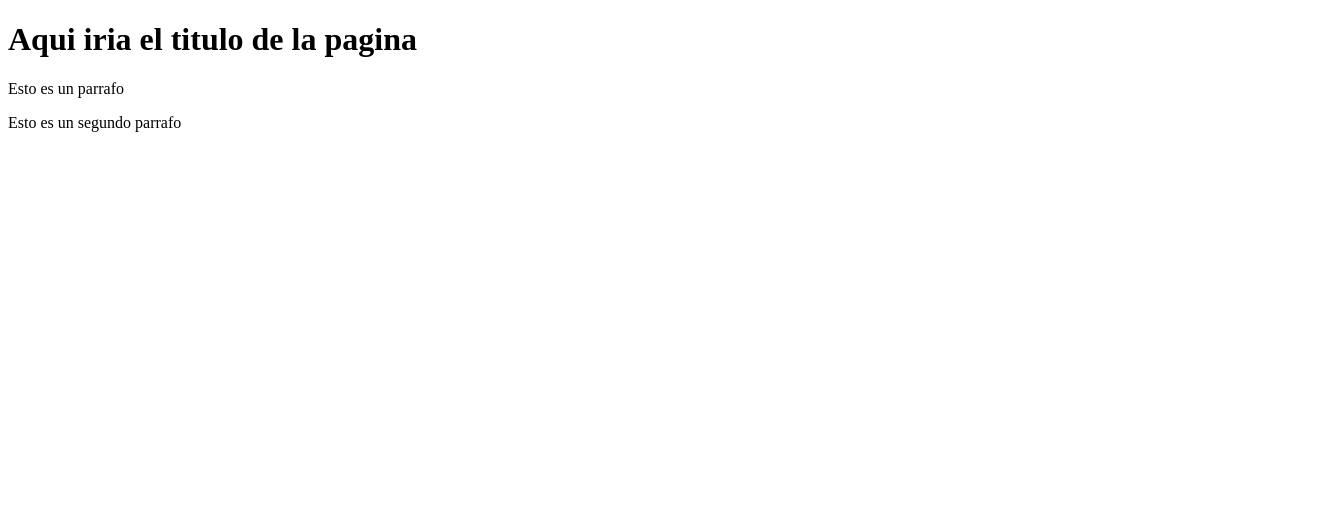
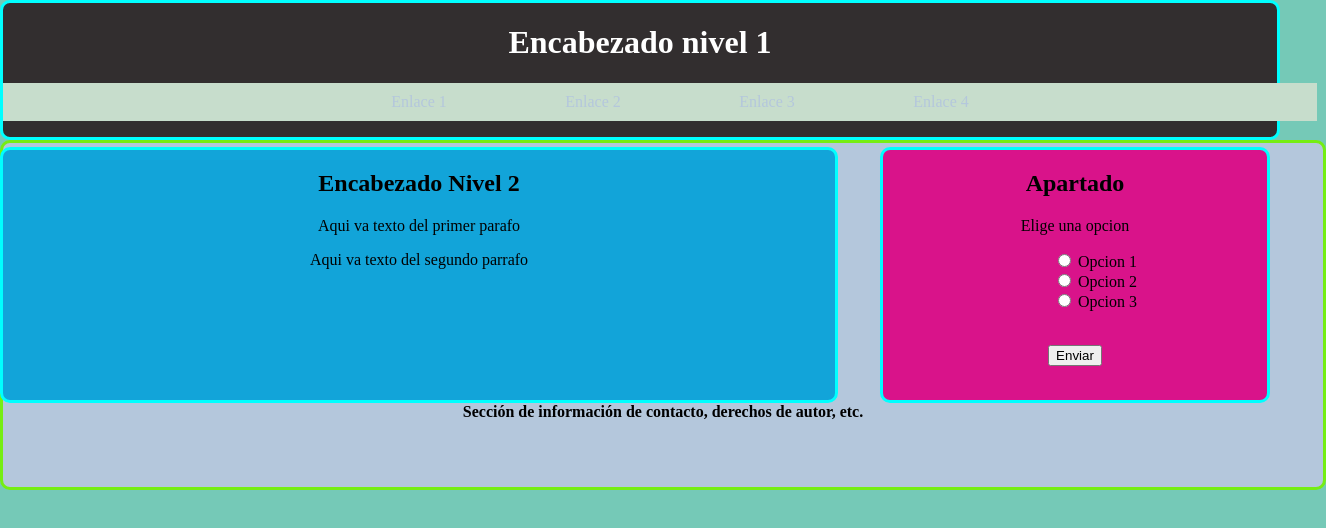
Before and after one commit to daviddelarosag/proyecto-web-empresac, a plain HTML site: page index.html in a window 1280 px wide. Shown: the whole page, 1326 px wide, since content can reach past the window. Drawn offline with Linux system fonts and the light colour scheme.

Commit message:
ejercicio 4

```diff
--- a/index.html
+++ b/index.html
@@ -4,11 +4,66 @@
     <meta charset="UTF-8">
     <meta http-equiv="X-UA-Compatible" content="IE=edge">
     <meta name="viewport" content="width=device-width, initial-scale=1.0">
-    <title>Document</title>
+
+    <link rel="stylesheet" href="css/style.css">
+     <title>Document</title>
 </head>
 <body>
-    <h1>Aqui iria el titulo de la pagina </h1>
-    <p> Esto es un parrafo </p>
-    <p>Esto es un segundo parrafo</p>
+
+<header>
+    <h1>Encabezado nivel 1 </h1>
+    <nav>
+        <ul>
+            <li><a href="https://www.google.com.mx/?hl=es-419">Enlace 1 </a></li>
+            <li><a href="https://www.google.com.mx/?hl=es-419">Enlace 2 </a> </li>
+            <li><a href="https://www.google.com.mx/?hl=es-419">Enlace 3 </a> </li>
+            <li><a href="https://www.google.com.mx/?hl=es-419">Enlace 4 </a> </li>
+        </ul>
+        </nav>
+
+
+
+</header>
+   <main>
+    <section>
+        <h2>Encabezado Nivel 2</h2>
+        <p>Aqui va texto del primer parafo</p>
+        <p>Aqui va texto del segundo parrafo</p>
+    </section>
+
+    <aside>
+
+        <h2> <strong>  Apartado</strong>
+
+        </h2>
+        <p>
+
+            Elige una opcion
+        </p>
+<form>
+    <ul>
+    <input type="radio" name="opcion1" id="opcion1">
+    <label for="opcion1"> Opcion 1</label> <br>
+    <input type="radio" name="opcion1" id="opcion1">
+    <label for="opcion1"> Opcion 2</label> <br>
+    <input type="radio" name="opcion1" id="opcion1">
+    <label for="opcion1"> Opcion 3</label>
+</form>
+</ul>
+<br>
+
+<input type="submit" value="Enviar">
+
+
+        </aside>
+    </main>
+
+<footer>
+<h4>Sección de información de contacto, derechos de autor, etc.
+
+</h4>
+
+
 </body>
+</footer>
 </html>
```
